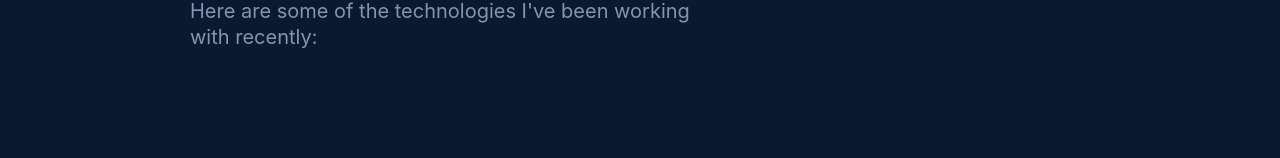
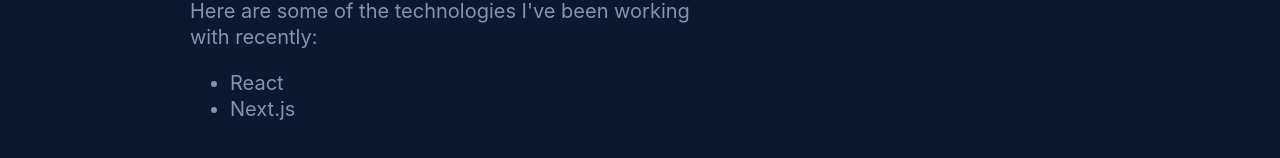
Before and after one commit to iljasolomatin/Portfolio, a React (Create React App) app: page / in a window 1280 px wide. Shown: the part 1392-1550 px from the top of the page. Built offline with nearby package versions, Linux system fonts and the light colour scheme.

Commit message:
Added bulletpoints for technologies worked with

```diff
--- a/src/components/mainContent.js
+++ b/src/components/mainContent.js
@@ -57,6 +57,10 @@
 
 
                             </div>
+                            <ul class="skillsList">
+                                <li>React</li>
+                                <li>Next.js</li>
+                            </ul>
                         </div>
                     </div>
                 </section>
```
